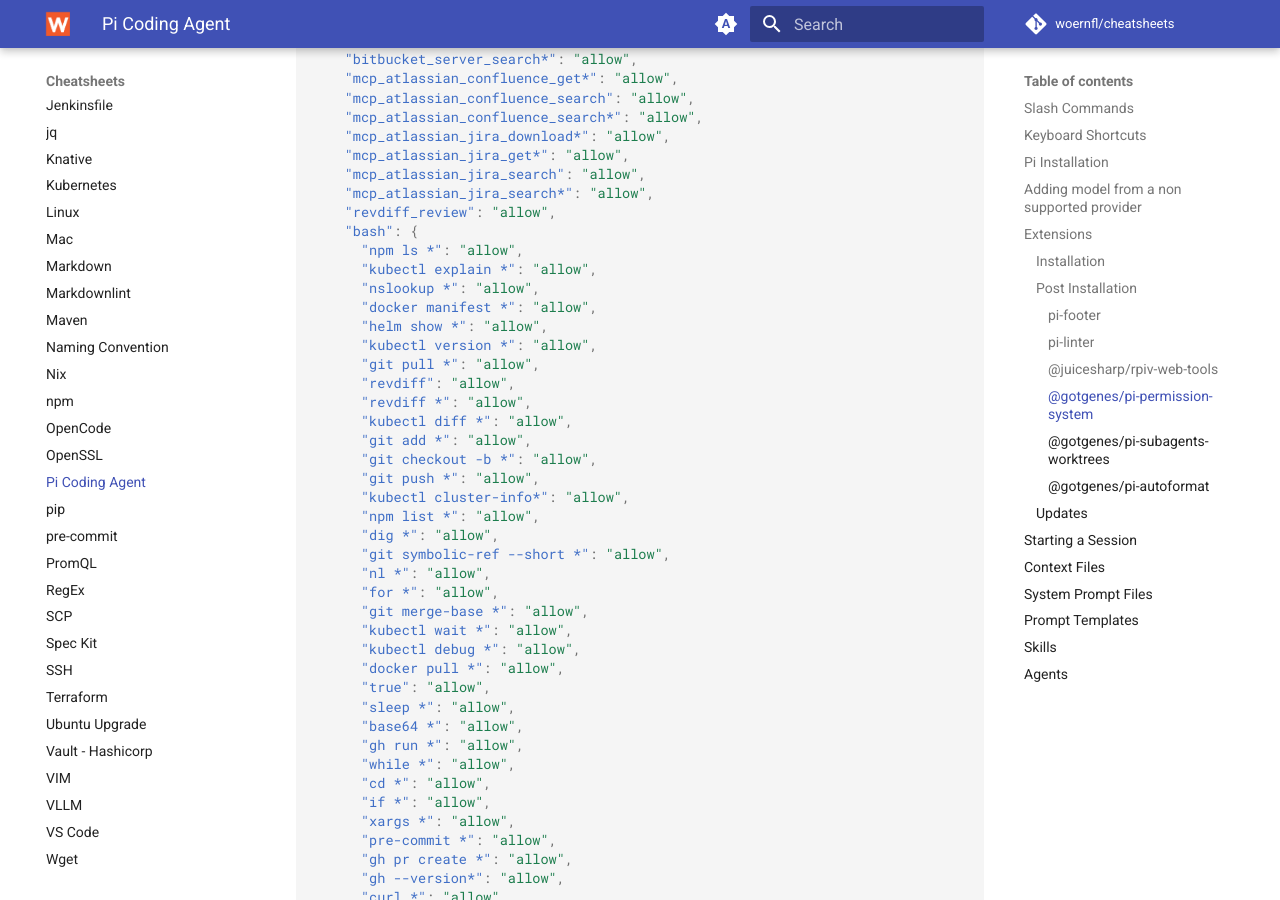
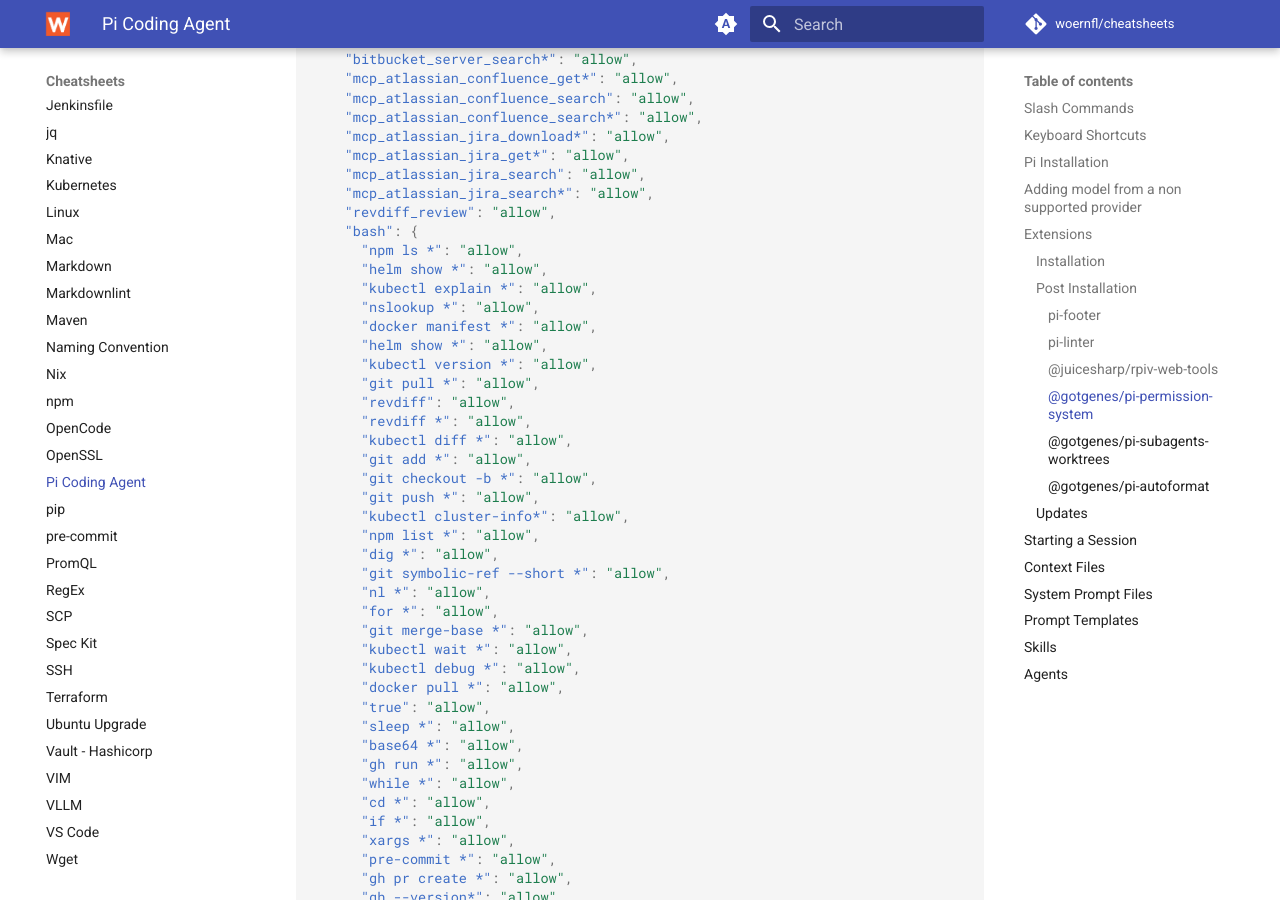
Before and after one commit to woernfl/cheatsheets, an MkDocs documentation site: the page built from docs/pi.md, in a window 1280 px wide and 900 px high, scrolled down 8254 px. Built offline with MkDocs 1.6.1 and Material for MkDocs 9.7.7, drawn with Linux system fonts in a browser that asks for light colours; comment, search, counter and statistics services are not loaded.

Commit message:
Update pi.md (#515)

```diff
--- a/docs/pi.md
+++ b/docs/pi.md
@@ -394,6 +394,7 @@
     "revdiff_review": "allow",
     "bash": {
       "npm ls *": "allow",
+      "helm show *": "allow",
       "kubectl explain *": "allow",
       "nslookup *": "allow",
       "docker manifest *": "allow",
```
